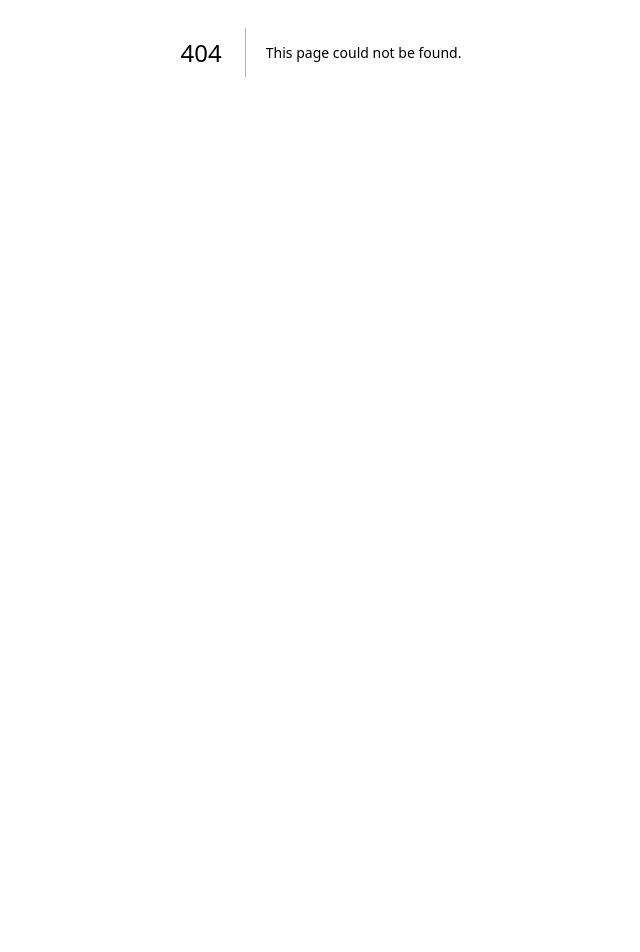
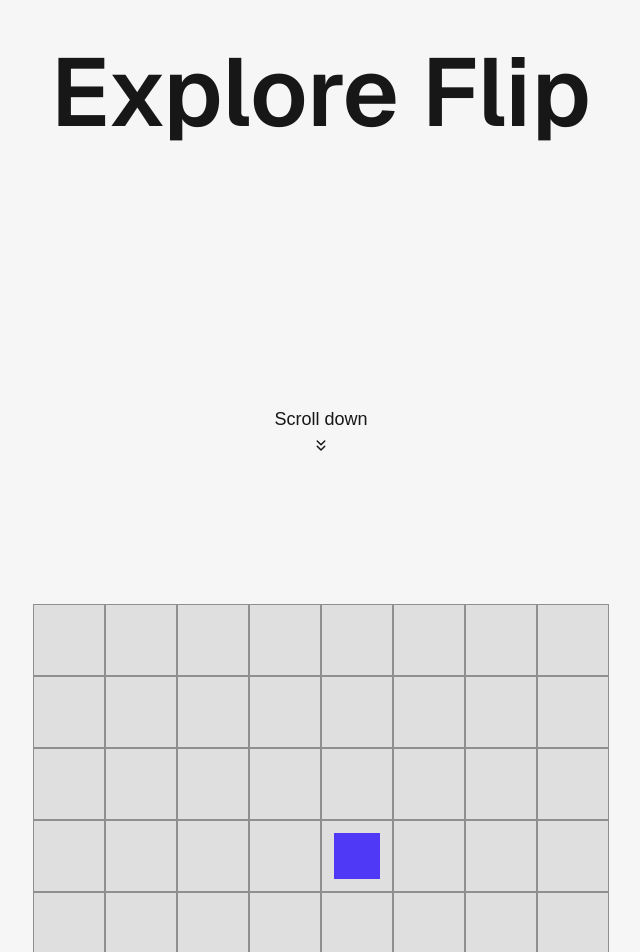
Before and after one commit to girishsawant999/30-days-of-gsap, a Next.js app: page /day-4 in a window 1280 px wide. Before the commit this address had no page. Shown: the part 348-1300 px from the top of the page, without its empty margins (319-959 px from the left). Before the commit the page ends 800 px from the top, so only its background shows below. Built offline with nearby package versions, Linux system fonts and the light colour scheme.

Commit message:
feat: added day-4 with gsap flip

```diff
--- /dev/null
+++ b/src/app/day-4/page.tsx
@@ -0,0 +1,100 @@
+"use client";
+import BackButton from "@/components/BackButton";
+import { useGSAP } from "@gsap/react";
+import gsap from "gsap";
+import Flip from "gsap/Flip";
+import { ChevronsDown } from "lucide-react";
+
+gsap.registerPlugin(Flip);
+
+const FlipTutorial = () => {
+  useGSAP(
+    () => {
+      gsap.to("#scroll-down", {
+        y: 30,
+        ease: "power2.in",
+        duration: 0.5,
+        repeat: -1,
+        yoyo: true,
+      });
+    },
+    {
+      scope: "#container",
+    }
+  );
+
+  const switchPosition = (e: React.MouseEvent<HTMLDivElement>) => {
+    const target = e.currentTarget;
+    const movingObject = document.querySelector("#moving-object");
+    if (!movingObject) return;
+    const state = Flip.getState(movingObject);
+
+    target.appendChild(movingObject);
+
+    gsap.to(movingObject, {
+      //   backgroundColor: `#${Math.floor(Math.random() * 0xff00ff)
+      //     .toString(16)
+      //     .padStart(6, "0")}`,
+      borderRadius: gsap.utils.mapRange(
+        0,
+        1,
+        0,
+        target.clientWidth * 0.4,
+        Math.random()
+      ),
+      rotate: gsap.utils.mapRange(0, 1, 0, 360, Math.random()),
+      duration: 0.5,
+      ease: "power2.out",
+    });
+    Flip.from(state, {
+      duration: 0.5,
+      ease: "power2.inOut",
+      absolute: true,
+      scale: true,
+    });
+  };
+
+  return (
+    <section
+      id="container"
+      className="bg-background text-foreground min-h-dvh p-5 md:p-10 flex flex-col place-items-center scroll-smooth snap-y snap-mandatory"
+    >
+      <div className="fixed top-5 md:top-10 left-5 md:left-10 z-20">
+        <BackButton />
+      </div>
+
+      <div className="grid min-h-dvh place-items-center relative primary-section">
+        <h1 className="text-4xl text-center md:text-8xl font-sans font-semibold leading-none">
+          Explore Flip
+        </h1>
+        <div
+          id="scroll-down"
+          className="absolute bottom-10 flex flex-col items-center gap-1 justify-center"
+        >
+          <span className="text-lg font-normal">Scroll down</span>
+          <ChevronsDown size={18} />
+        </div>
+      </div>
+      <div className="grid min-h-dvh snap-start place-items-center relative primary-section w-full">
+        <div className="grid grid-cols-8 grid-rows-8 place-items-stretch w-full max-w-xl">
+          {Array.from({ length: 64 }).map((_, i) => (
+            <div
+              onClick={switchPosition}
+              className="targets grid place-items-center bg-foreground/10 border border-solid border-foreground/40 aspect-square"
+              key={i}
+            >
+              {i === 28 && (
+                <div
+                  id="moving-object"
+                  className="w-2/3 aspect-square bg-indigo-600 dark:bg-indigo-400"
+                />
+              )}
+            </div>
+          ))}
+        </div>
+      </div>
+    </section>
+  );
+};
+
+export default FlipTutorial;
--- a/src/app/page.tsx
+++ b/src/app/page.tsx
@@ -2,7 +2,7 @@ import Link from "next/link";
 
 export default function Home() {
   const days = 30;
-  const activeDays = 3;
+  const activeDays = 4;
 
   return (
     <div className="grid max-w-5xl px-10 mx-auto py-10 gap-4 grid-cols-[repeat(auto-fit,minmax(200px,1fr)))] ">
```
